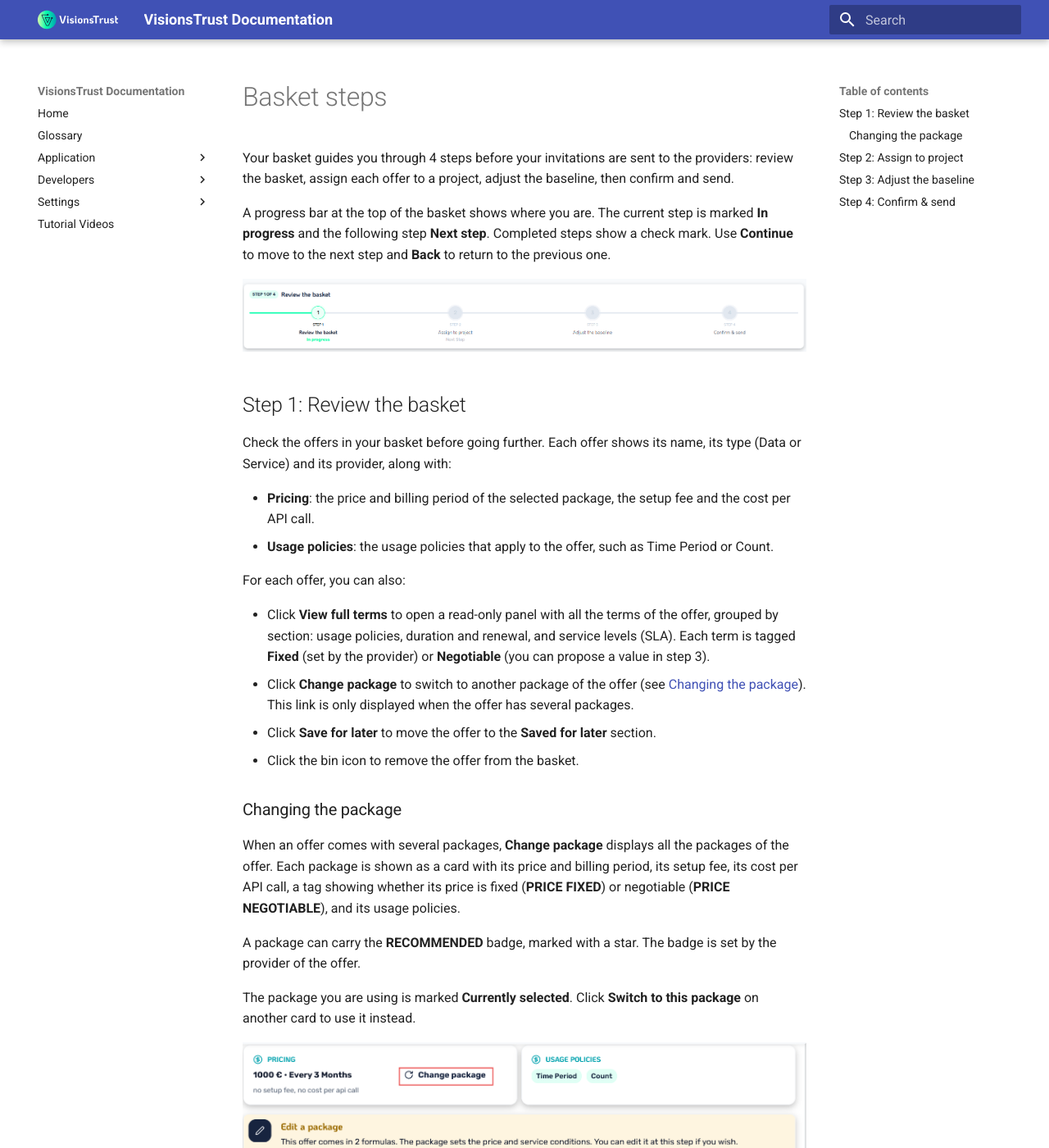
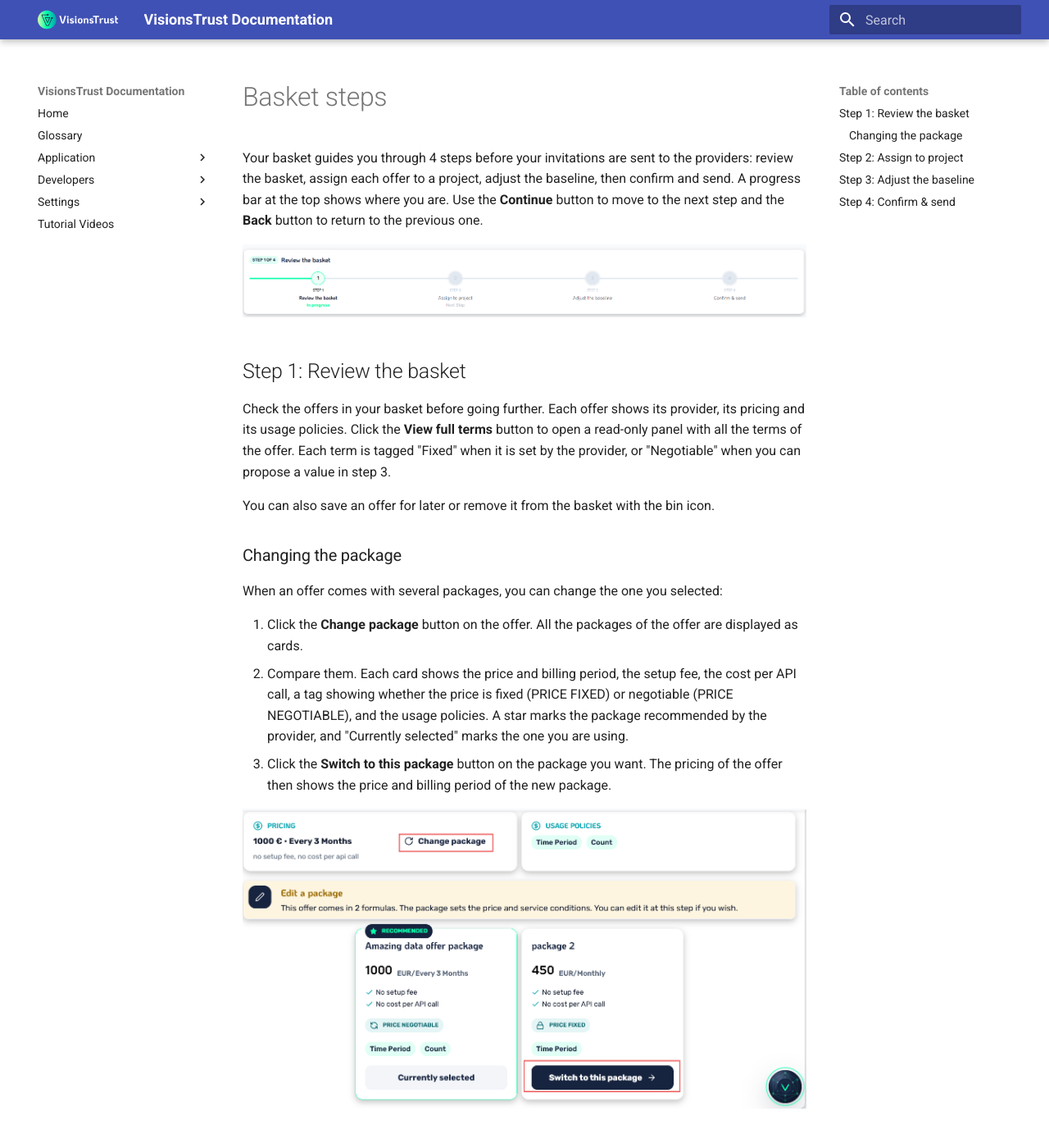
Before and after one commit to VisionsOfficial/visionstrust-docs, an MkDocs documentation site: the page built from docs/application/basket/basket-steps.md, in a window 1280 px wide and 1400 px high. Shown: the whole window at 82% size. Built offline with MkDocs 1.6.1 and Material for MkDocs 9.7.7, drawn with Linux system fonts in a browser that asks for light colours; some of the changed text lies outside the part shown.

Commit message:
docs: align Basket page with existing style

```diff
--- a/docs/application/basket/basket-steps.md
+++ b/docs/application/basket/basket-steps.md
@@ -1,59 +1,46 @@
 # Basket steps
 
-Your basket guides you through 4 steps before your invitations are sent to the providers: review the basket, assign each offer to a project, adjust the baseline, then confirm and send.
-
-A progress bar at the top of the basket shows where you are. The current step is marked **In progress** and the following step **Next step**. Completed steps show a check mark. Use **Continue** to move to the next step and **Back** to return to the previous one.
+Your basket guides you through 4 steps before your invitations are sent to the providers: review the basket, assign each offer to a project, adjust the baseline, then confirm and send. A progress bar at the top shows where you are. Use the **Continue** button to move to the next step and the **Back** button to return to the previous one.
 
 ![Basket steps](../../images/basket-steps.png)
 
 ## Step 1: Review the basket
-Check the offers in your basket before going further. Each offer shows its name, its type (Data or Service) and its provider, along with:
 
-- **Pricing**: the price and billing period of the selected package, the setup fee and the cost per API call.
-- **Usage policies**: the usage policies that apply to the offer, such as Time Period or Count.
+Check the offers in your basket before going further. Each offer shows its provider, its pricing and its usage policies. Click the **View full terms** button to open a read-only panel with all the terms of the offer. Each term is tagged "Fixed" when it is set by the provider, or "Negotiable" when you can propose a value in step 3.
 
-For each offer, you can also:
-
-- Click **View full terms** to open a read-only panel with all the terms of the offer, grouped by section: usage policies, duration and renewal, and service levels (SLA). Each term is tagged **Fixed** (set by the provider) or **Negotiable** (you can propose a value in step 3).
-- Click **Change package** to switch to another package of the offer (see [Changing the package](#changing-the-package)). This link is only displayed when the offer has several packages.
-- Click **Save for later** to move the offer to the **Saved for later** section.
-- Click the bin icon to remove the offer from the basket.
+You can also save an offer for later or remove it from the basket with the bin icon.
 
 ### Changing the package
-When an offer comes with several packages, **Change package** displays all the packages of the offer. Each package is shown as a card with its price and billing period, its setup fee, its cost per API call, a tag showing whether its price is fixed (**PRICE FIXED**) or negotiable (**PRICE NEGOTIABLE**), and its usage policies.
 
-A package can carry the **RECOMMENDED** badge, marked with a star. The badge is set by the provider of the offer.
+When an offer comes with several packages, you can change the one you selected:
 
-The package you are using is marked **Currently selected**. Click **Switch to this package** on another card to use it instead.
+1. Click the **Change package** button on the offer. All the packages of the offer are displayed as cards.
+2. Compare them. Each card shows the price and billing period, the setup fee, the cost per API call, a tag showing whether the price is fixed (PRICE FIXED) or negotiable (PRICE NEGOTIABLE), and the usage policies. A star marks the package recommended by the provider, and "Currently selected" marks the one you are using.
+3. Click the **Switch to this package** button on the package you want. The pricing of the offer then shows the price and billing period of the new package.
 
 ![Change package](../../images/basket-change-package.png)
 
-Once you have switched, the **Pricing** card of the offer shows the price and billing period of the new package.
+## Step 2: Assign to project
 
-## Step 2: Assign to project
-Each offer must be assigned to a project.
+Each offer must be assigned to a project:
 
-- Choose a project for each offer from its drop-down list, or use **Same project for all** to assign every offer to the same project at once.
-- If you don't have a suitable project yet, click **Create a new project**.
+1. Choose a project for each offer in its drop-down list, or use "Same project for all" to assign every offer to the same project at once.
+2. If you don't have a suitable project yet, click the **Create a new project** button.
+3. Click the **Continue** button, which becomes available once every offer has a project.
 
-An offer with a project shows **Associated project**. An offer without a project shows **No project yet**. The **Continue** button becomes available once every offer has a project.
-
-If an offer is already assigned to all your projects, the message "This offer is already assigned to all your projects, create a new one" is displayed. In the same way, **Same project for all** shows "No project can be assigned to all offers at once" when no project can receive every offer of the basket.
+An offer without a project shows "No project yet".
 
 ![Assign to project](../../images/basket-assign-project.png)
 
 ## Step 3: Adjust the baseline
+
 Define the terms you want to propose to the providers. This step is described in [Adjusting the baseline](./adjusting-the-baseline.md).
 
 ## Step 4: Confirm & send
-Check all your decisions before sending them to the providers. For each offer, the summary shows its project, its pricing, its usage policies, and its duration and renewal.
 
-- **View full terms** shows all the terms of the offer.
-- **Edit** opens a menu with two choices: **Edit project** takes you back to step 2, and **Edit terms** takes you back to step 3.
-- The bin icon removes the offer from the basket.
+Check all your decisions before sending them to the providers.
 
-When everything is correct, click **Start negotiation**. The message "Invitation sent, the provider will receive a notification to review the negotiation." appears and the basket is emptied.
+1. Check each offer. Click the **View full terms** button to see all its terms, or the **Edit** button to change your choices: "Edit project" takes you back to step 2 and "Edit terms" takes you back to step 3.
+2. When everything is correct, click the **Start negotiation** button. The message "Invitation sent, the provider will receive a notification to review the negotiation." appears and the basket is emptied.
 
 Each provider can then accept your proposal, refuse it or make a counter-proposal. Learn more in the [negotiation process](../negotiation/negotiation.md).
-
-![Confirm and send](../../images/basket-confirm.png)
```
Also changed, not shown: docs/application/basket/adjusting-the-baseline.md (+8 -30 lines), docs/application/basket/overview.md (+11 -12 lines).
